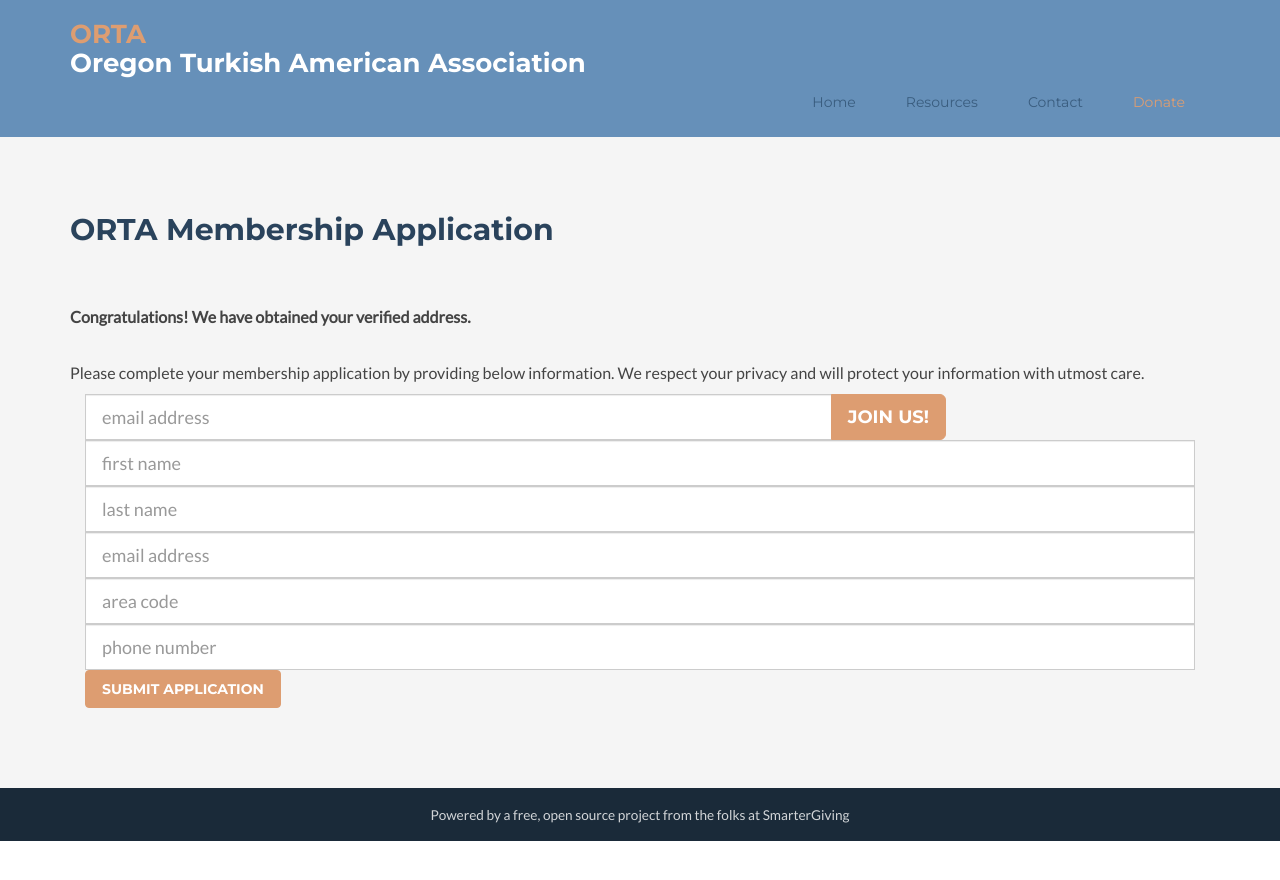
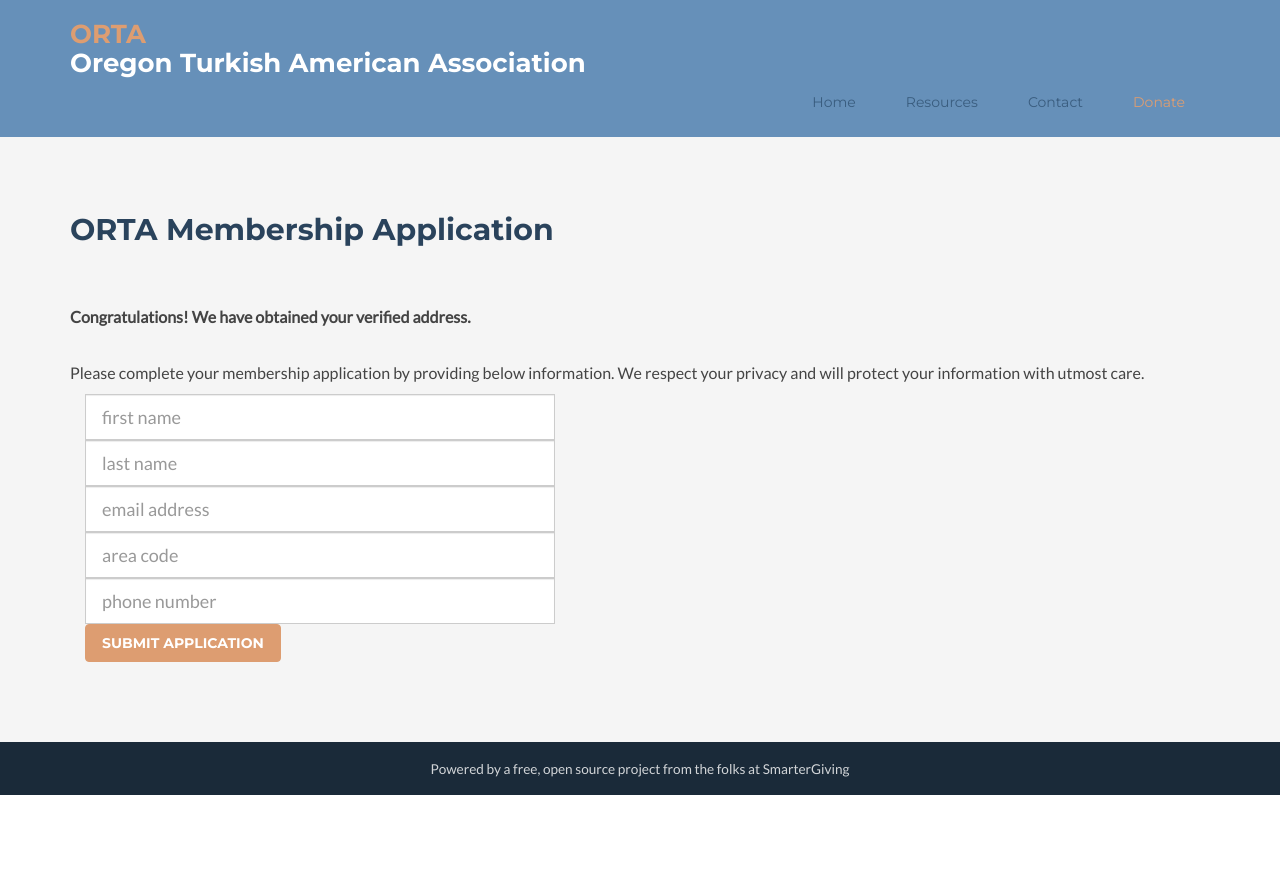
Before and after one commit to ortapdx/ortapdx.github.io, a Jekyll site: the page built from msf_RBLMD58B2AGX8.html, in a window 1280 px wide. Shown: the top 880 px of the page. Built offline with Jekyll 4.4.1, drawn with Linux system fonts in a browser that asks for light colours; nearby versions of some CDN libraries; comment, search, counter and statistics services are not loaded.

Commit message:
Update msf_RBLMD58B2AGX8.html

```diff
--- a/msf_RBLMD58B2AGX8.html
+++ b/msf_RBLMD58B2AGX8.html
@@ -43,24 +43,12 @@ layout: default
           <p><br></p>
           <p>Please complete your membership application by providing below information. We respect your privacy and will protect your information with utmost care.</p>
 
-          <div class="col-sm-12">
-            <form class="form-inline" role="form" action="https://tinyletter.com/{{ site.tinyletter_username }}" method="post" target="popupwindow" onsubmit="window.open('https://tinyletter.com/{{ site.tinyletter_username }}', 'popupwindow', 'scrollbars=yes,width=800,height=600');return true">
-              <div class="input-group input-group-lg col-sm-12">
-                <label class="sr-only" for="tlemail">Email address</label>
-                <input type="email" class="form-control" name="email" id="tlemail" placeholder="email address" />
-                <div class="input-group-btn">
-                  <button type="submit" class="button btn btn-cta-secondary">Join Us!</button>
-                </div><!-- /btn-group -->
-              </div><!-- /input-group -->
-            </form>
-          </div>
-
-           <div class="col-sm-12">
+           <div class="col-sm-12" style="width: auto;">
           <form class="form-inline" role="form" name="gform" id="gform" enctype="text/plain" action="https://docs.google.com/forms/d/e/1FAIpQLScFFse0N-h1zK9LbZbhhuW6TcrqyACdJNHnwPtOg5FsiGqLYg/formResponse?" target="hidden_iframe" onsubmit="submitted=true;">
                  <div class="input-group input-group-lg col-sm-12">
 
                     <label class="sr-only">Name</label>
-                    <input class="form-control" placeholder="first name" type="text" name="entry.1926626036" id="entry.1926626036entry.213242161"><br>
+                    <input class="form-control" placeholder="first name" type="text" name="entry.1926626036" id="entry.1926626036entry.213242161">
                     <input class="form-control" placeholder="last name" type="text" name="entry.1880569655" id="entry.1880569655">
                     <br>
                     <label class="sr-only">Email Address:</label>
```
